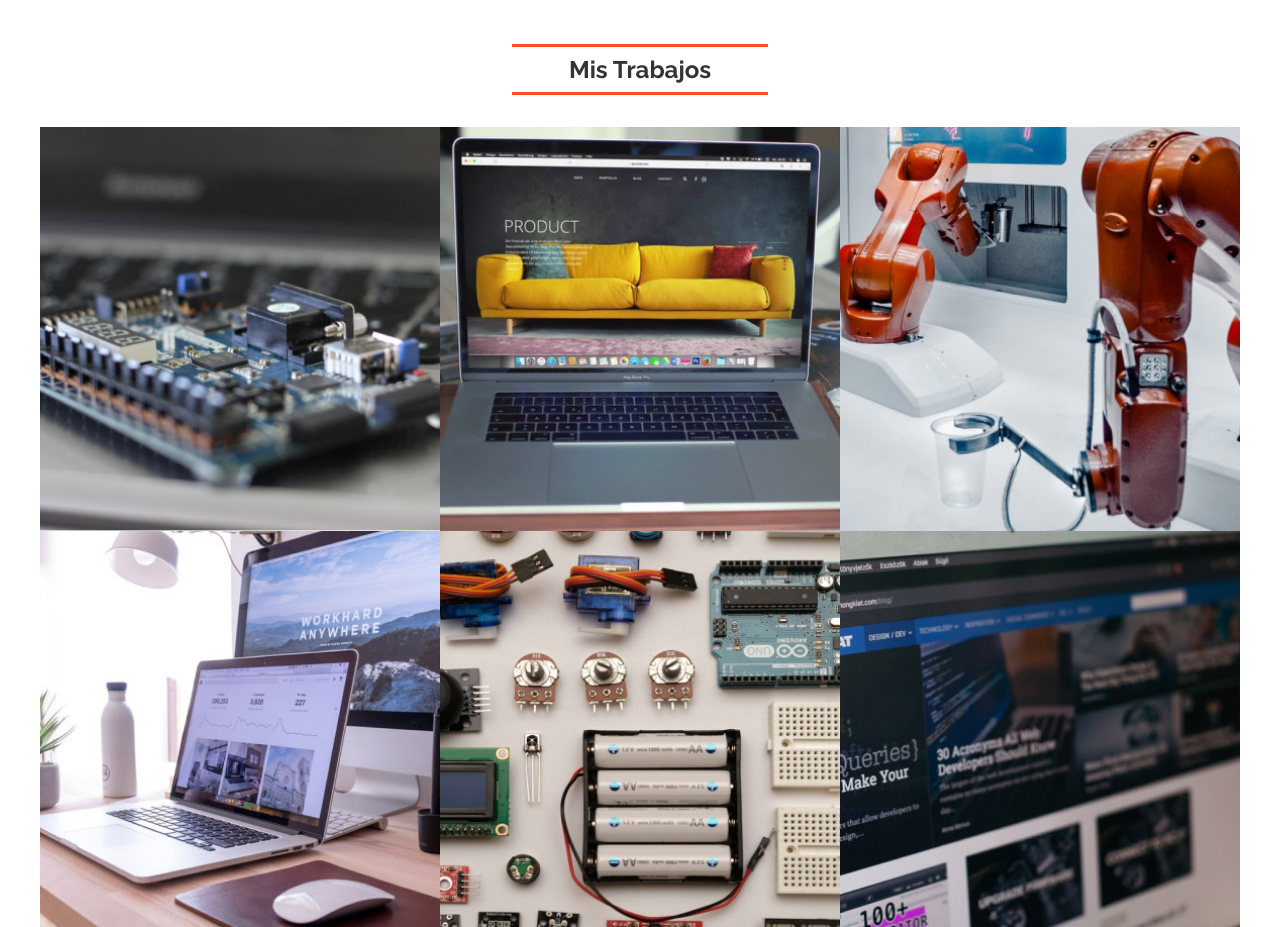
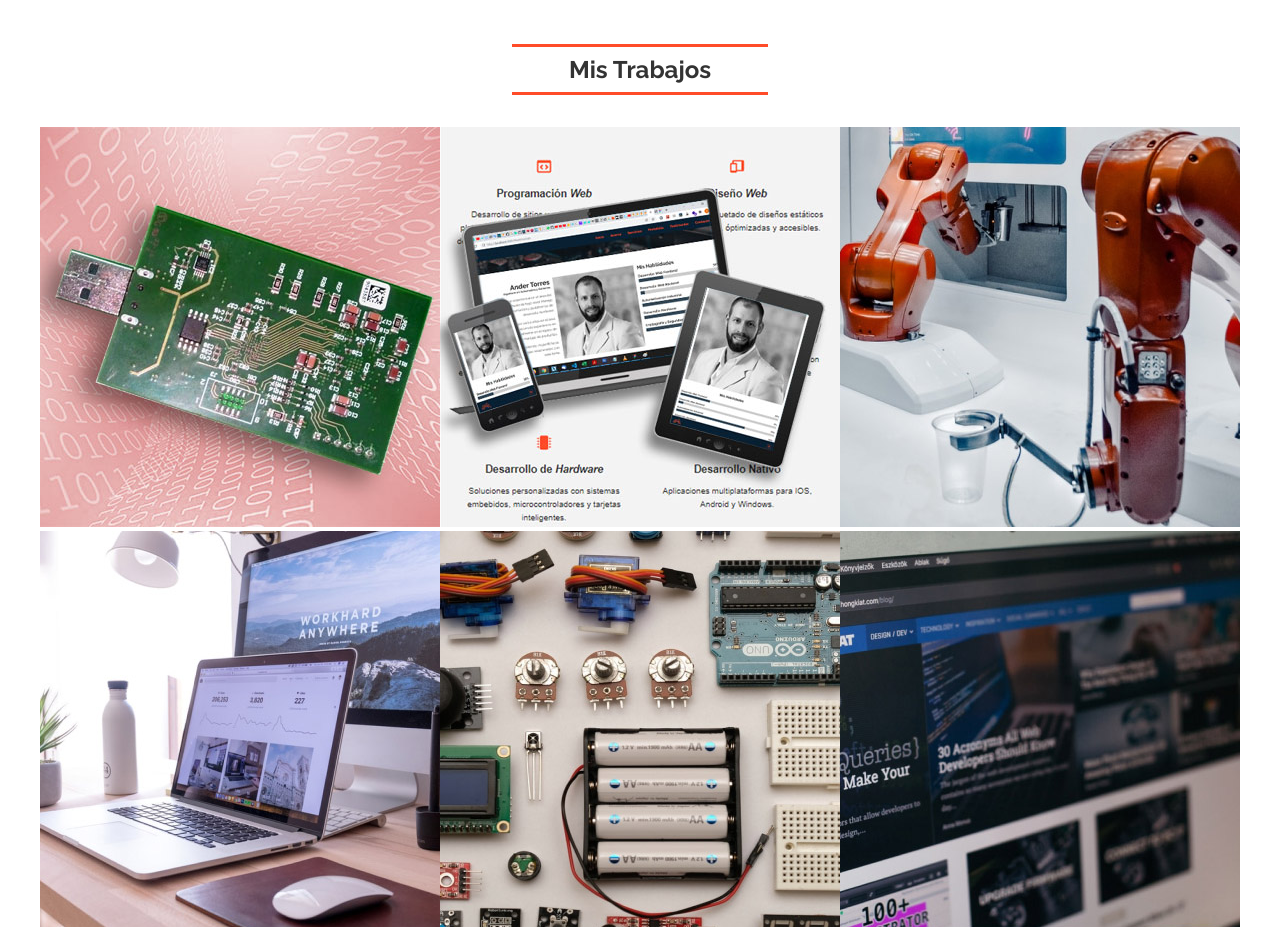
Before and after one commit to Ander8585/react-portfolio, a React (Create React App) app: page / in a window 1280 px wide. Shown: the part 2540-3467 px from the top of the page. Built offline with nearby package versions, Linux system fonts and the light colour scheme.

Commit message:
nueva informacion actualizada y ajustes de estilo

```diff
--- a/src/components/ModalPortfolio.css
+++ b/src/components/ModalPortfolio.css
@@ -51,9 +51,11 @@ portfolio-details** */
   padding: 1rem;
   max-width: 350px;
   display: flex;
+  align-items: center;
   flex-direction: column;
   background-color: var(--white-color);
-
+  max-height: 100vh;
+  overflow-y: auto;
 }
 
 .portfolio-modal h3 {
@@ -66,18 +68,25 @@ portfolio-details** */
 }
 
 .portfolio-modal img {
-  width: 334px;
+  width: 300px;
   height: auto;
 }
 
 .portfolio-details {
   display: grid;
-  grid-template-columns: 40% 60%;
-  grid-auto-rows: 2rem;
+  grid-template-columns: 25% 75%;
+  grid-auto-rows: 1.5rem;
+
+}
+
+.portfolio-details * {
+  font-size: 0.8rem;
 }
 
 .portfolio-details b {
+  --first-color: rgba(255, 76, 41, 1);
   color: var(--first-color);
+
 }
 
 .portfolio-details > small:nth-child(2n+1) {
@@ -86,6 +95,7 @@ portfolio-details** */
 
 .portfolio-details > small:nth-child(2n) {
   text-align: right;
+
 }
 
 @media screen and (min-width: 768px) {
--- a/src/components/ModalPortfolio.js
+++ b/src/components/ModalPortfolio.js
@@ -6,7 +6,7 @@ const ModalPortfolio = ({ data }) => {
 	return (
 		<article className="modal" id="work-1">
 			<div className="modal-content">
-				<Link to="/" className="modal-close">
+				<Link to="/#" className="modal-close">
 					<svg
 						xmlns="http://www.w3.org/2000/svg"
 						width="24"
@@ -39,7 +39,7 @@ const ModalPortfolio = ({ data }) => {
 							</small>
 							<small>
 								<a href={data.link} target="_blank" rel="noreferrer">
-									{data.link}
+									{data.link ? `${data.link.substr(0, 20)}...` : ""}
 								</a>
 							</small>
 						</aside>
--- a/src/components/Portfolio.js
+++ b/src/components/Portfolio.js
@@ -8,8 +8,8 @@ import {
 } from "react-router-dom";
 import "./Portfolio.css";
 import PortfolioCard from "./PortfolioCard";
-import img1 from "../assets/portfolio-1.jpg";
-import img2 from "../assets/portfolio-2.jpg";
+import img1 from "../assets/token.jpg";
+import img2 from "../assets/portfolioPic.jpg";
 import img3 from "../assets/portfolio-3.jpg";
 import img4 from "../assets/portfolio-4.jpg";
 import img5 from "../assets/portfolio-5.jpg";
@@ -67,30 +67,30 @@ import ModalPortfolio from "./ModalPortfolio";
 	},
 ]; */
 
-const modalData = [
+const portfolioData = [
 	{
 		href: "work-1",
 		img: img1,
-		imgAlt: "Trabajo-1",
-		title: "Nombre del proyecto 1",
+		imgAlt: "TokenP",
+		title: "Llave Hardware",
 		description:
-			"Lorem ipsum dolor sit amet consectetur adipisicing elit.Aspernatur nisi reiciendis incidunt, ipsam at, exercitatione est tempore vero possimus harum mollitia quam eum numquam consectetur alias provident hic culpa necessitatibus!",
-		clientName: "Cliente 1",
-		date: "10/10/21",
-		type: "Sitio Web",
-		link: "http://index.html",
+			"Token Criptográfico que permite firmar digitalmente documentos y cifrar información en ficheros. Tiene implementado diferentes algoritmos de seguridad como RSA, ECDSA, AES y GOST. Cuenta con protección ante ataques de Side Channel y su principal objetivo es que las llaves privadas siempre permanezcan almacenadas de manera segura en el dispositivo y nunca se copien hacia el ordenador.",
+		clientName: "Datys",
+		date: "01/10/14",
+		type: "Diseño hardware y Criptografía",
+		link: "",
 	},
 	{
 		href: "work-2",
 		img: img2,
-		imgAlt: "Trabajo-2",
-		title: "Nombre del proyecto 2",
+		imgAlt: "Portfolio responsive",
+		title: "Portafolio Web",
 		description:
-			"Lorem ipsum dolor sit amet consectetur adipisicing elit.Aspernatur nisi reiciendis incidunt, ipsam at, exercitatione est tempore vero possimus harum mollitia quam eum numquam consectetur alias provident hic culpa necessitatibus!",
-		clientName: "Cliente 1",
-		date: "10/10/21",
+			"Portafolio Web SPA diseñado con el objetivo de mostrar información sobre mis habilidades profesionales de manera más accesible y organizada. Se utilizaron herramientas Frontend y de diseño UI/UX como Figma, React, TailwindCSS, SASS y se utilizó la API FormSubmit para procesar los formularios. Se programó de manera tal que sea sencillo mantener y actualizar la página",
+		clientName: "Ander Torres",
+		date: "07/12/21",
 		type: "Sitio Web",
-		link: "http://index.html",
+		link: "http://ander8585.github.io/react-portfolio",
 	},
 	{
 		href: "work-3",
@@ -140,7 +140,6 @@ const modalData = [
 		type: "Sitio Web",
 		link: "http://index.html",
 	},
-
 ];
 
 const Portfolio = () => {
@@ -149,31 +148,19 @@ const Portfolio = () => {
 			<section id="portfolio" className="portfolio section">
 				<div className="my-container">
 					<h2 className="section-title">Mis Trabajos</h2>
-					{modalData.map((el, index) => (
+					{portfolioData.map((el, index) => (
 						<PortfolioCard data={el} key={index} />
 					))}
-					{/* <PortfolioCard data={data[0]} />
-					<PortfolioCard data={data[1]} />
-					<PortfolioCard data={data[2]} />
-					<PortfolioCard data={data[3]} />
-					<PortfolioCard data={data[4]} />
-					<PortfolioCard data={data[5]} /> */}
 				</div>
 			</section>
 			<Routes>
-				{modalData.map((el, index) => (
+				{portfolioData.map((el, index) => (
 					<Route
 						path={el.href}
 						key={index}
 						element={<ModalPortfolio data={el} key={"m-" + index} />}
 					/>
 				))}
-				{/* <Route path="work-1" element={<ModalPortfolio data={modalData[0]} />} />
-				<Route path="work-2" element={<ModalPortfolio data={modalData[1]} />} />
-				<Route path="work-3" element={<ModalPortfolio data={modalData[2]} />} />
-				<Route path="work-4" element={<ModalPortfolio data={modalData[3]} />} />
-				<Route path="work-5" element={<ModalPortfolio data={modalData[4]} />} />
-				<Route path="work-6" element={<ModalPortfolio data={modalData[5]} />} /> */}
 			</Routes>
 		</HashRouter>
 	);
--- a/src/components/PortfolioCard.css
+++ b/src/components/PortfolioCard.css
@@ -3,11 +3,12 @@
   width: 100%;
   margin: 0 auto;
   display: block;
+
 }
 
 .portfolio-card img {
   width: 100%;
-  height: 100%;
+  height: auto;
   object-fit: cover;
 }
 
@@ -27,6 +28,15 @@
   transition: all .5s ease-in-out;
 }
 
+.portfolio-card-info p {
+  line-height: 1.2rem;
+  margin-top: 0.5rem;
+  font-size: 0.9rem;
+  /* text-overflow: ellipsis;
+  overflow: hidden; */
+  /* white-space: nowrap; */
+}
+
 .portfolio-card:hover .portfolio-card-info {
   opacity: 1;
   pointer-events: auto;
@@ -40,49 +50,6 @@
   height: 100%;
 }
 
-.portfolio-modal {
-  --white-color: #fff;
-  padding: 1rem;
-  max-width: 350px;
-  display: flex;
-  flex-direction: column;
-  background-color: var(--white-color);
-
-}
-
-.portfolio-modal h3 {
-  --first-color: rgba(255, 76, 41, 1);
-  --title-color: #333;
-  border-bottom: medium solid var(--first-color);
-  padding: 0.5rem 0;
-  margin: 0.5rem 0;
-  color: var(--title-color);
-}
-
-.portfolio-modal img {
-  width: 334px;
-  height: auto;
-}
-
-.portfolio-details {
-  display: grid;
-  grid-template-columns: 40% 60%;
-  grid-auto-rows: 2rem;
-}
-
-.portfolio-details b {
-  --first-color: rgba(255, 76, 41, 1);
-  color: var(--first-color);
-}
-
-.portfolio-details > small:nth-child(2n+1) {
-  text-align: left;
-}
-
-.portfolio-details > small:nth-child(2n) {
-  text-align: right;
-}
-
 @media screen and (min-width: 768px) {
   .contact-cards {
     display: grid;
@@ -90,21 +57,4 @@
     justify-content: space-between;
   }
 
-  .portfolio-modal {
-    flex-direction: row;
-    max-width: 700px;
-  }
-
-  .portfolio-info {
-    margin-left: 1rem;
-    align-self: center;
-  }
-
-  .portfolio-info p {
-    font-size: 1rem;
-  }
-  .portfolio-info small {
-    font-size: auto;
-  }
-
 }
--- a/src/components/Testimonials.js
+++ b/src/components/Testimonials.js
@@ -52,7 +52,7 @@ const slides = [
 
 const Testimonials = () => {
 	return (
-		<section id="testimonials" className="testimonials">
+		<section className="testimonials" id="testimonials">
 			<HeroImage type="hero-image-testimonials">
 				<h2 className="section-title">Testimonios</h2>
 				<ResponsiveCarousel2D3D slides={slides} />
--- a/src/index.css
+++ b/src/index.css
@@ -147,6 +147,10 @@ i {
 
   }
 
+  [id] {
+    scroll-margin-top: 4ex;
+  }
+
   .section-title {
     @apply  border-solid border-first-color border-l-0 border-r-0 my-8 mx-auto py-2 px-4 w-64 text-center text-title-color;
   }
```
Also changed, not shown: src/assets/portfolioPic.jpg (added), src/assets/token.jpg (added).
